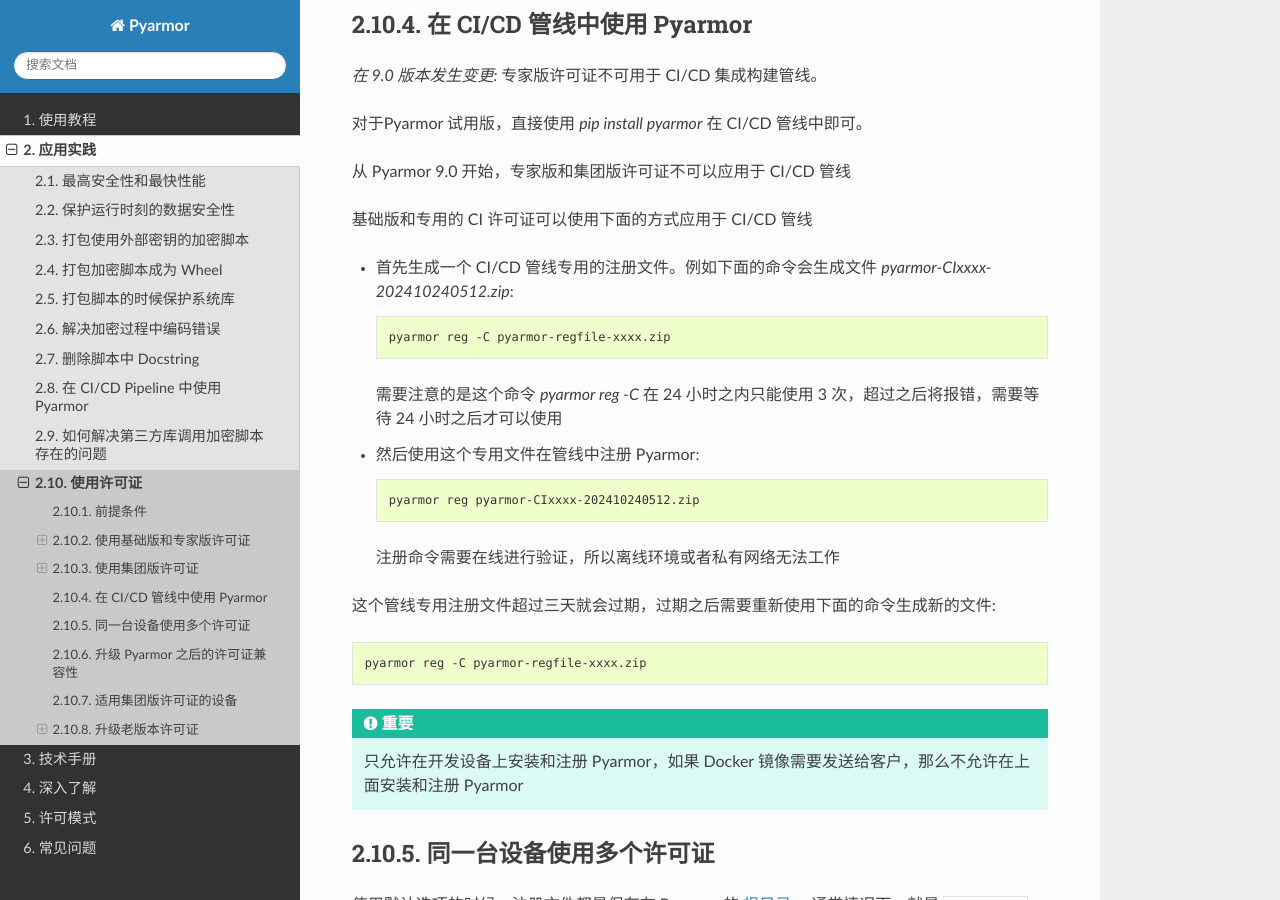
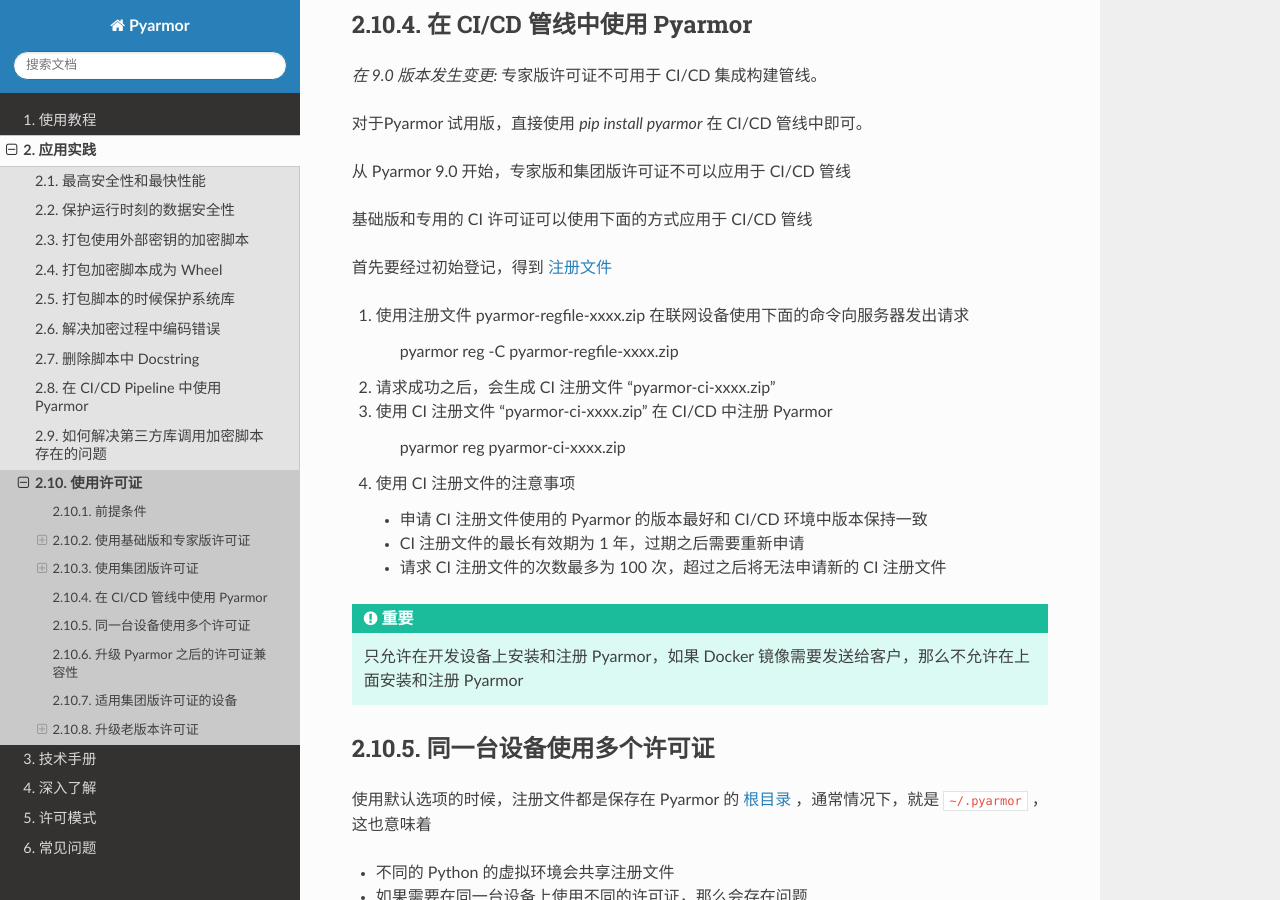
Before and after one commit to dashingsoft/pyarmor-docs-zh, a Sphinx documentation site: the page built from docs/how-to/register.rst, in a window 1280 px wide and 900 px high, scrolled down 9263 px. Built offline with Sphinx 7.4.7 and the Read the Docs theme 3.1.0, drawn with Linux system fonts in a browser that asks for light colours.

Commit message:
增加CI许可证的使用说明

```diff
--- a/docs/how-to/register.rst
+++ b/docs/how-to/register.rst
@@ -356,21 +356,23 @@
 
 基础版和专用的 CI 许可证可以使用下面的方式应用于 CI/CD 管线
 
-- 首先生成一个 CI/CD 管线专用的注册文件。例如下面的命令会生成文件 `pyarmor-CIxxxx-202410240512.zip`::
+首先要经过初始登记，得到 :term:`注册文件`
+
+1. 使用注册文件 pyarmor-regfile-xxxx.zip 在联网设备使用下面的命令向服务器发出请求
 
     pyarmor reg -C pyarmor-regfile-xxxx.zip
 
-  需要注意的是这个命令 `pyarmor reg -C` 在 24 小时之内只能使用 3 次，超过之后将报错，需要等待 24 小时之后才可以使用
+2. 请求成功之后，会生成 CI 注册文件 "pyarmor-ci-xxxx.zip"
 
-- 然后使用这个专用文件在管线中注册 Pyarmor::
+3. 使用 CI 注册文件 "pyarmor-ci-xxxx.zip" 在 CI/CD 中注册 Pyarmor
 
-    pyarmor reg pyarmor-CIxxxx-202410240512.zip
+    pyarmor reg pyarmor-ci-xxxx.zip
 
-  注册命令需要在线进行验证，所以离线环境或者私有网络无法工作
+4. 使用 CI 注册文件的注意事项
 
-这个管线专用注册文件超过三天就会过期，过期之后需要重新使用下面的命令生成新的文件::
-
-  pyarmor reg -C pyarmor-regfile-xxxx.zip
+   - 申请 CI 注册文件使用的 Pyarmor 的版本最好和 CI/CD 环境中版本保持一致
+   - CI 注册文件的最长有效期为 1 年，过期之后需要重新申请
+   - 请求 CI 注册文件的次数最多为 100 次，超过之后将无法申请新的 CI 注册文件
 
 .. important::
 
```
Also changed, not shown: docs/licenses.rst (+6 -2 lines).
